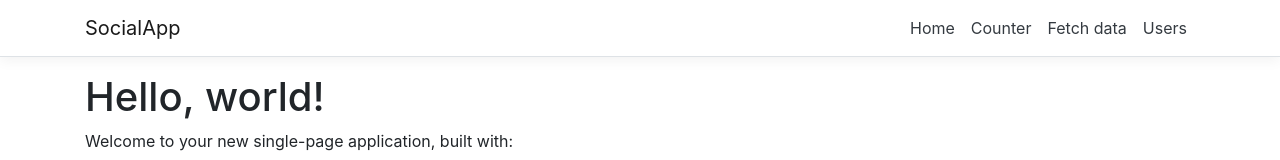
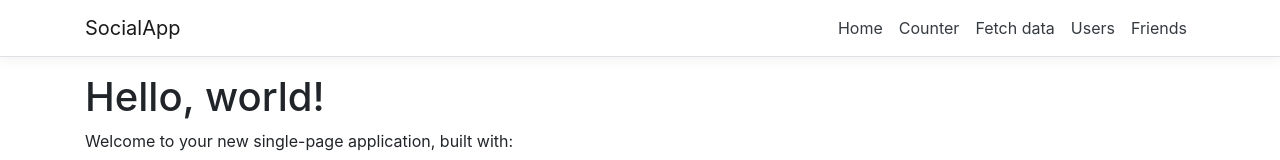
Before and after one commit to cristihbc/social-network-app, an Angular app in the folder ClientApp/: page / in a window 1280 px wide. Shown: the top 160 px of the page. Built offline with nearby package versions, Linux system fonts and the light colour scheme.

Commit message:
add new element to nav

```diff
--- a/ClientApp/src/app/nav-menu/nav-menu.component.html
+++ b/ClientApp/src/app/nav-menu/nav-menu.component.html
@@ -41,6 +41,12 @@
             <a class="nav-link text-dark" [routerLink]="['/user-data']"
               >Users</a>
           </li>
+          <li class="nav-item" [routerLinkActive]="['link-active']">
+            <a class="nav-link text-dark" [routerLink]="['/friend-data']">
+            Friends
+            </a>
+
+          </li>
         </ul>
       </div>
     </div>
```
